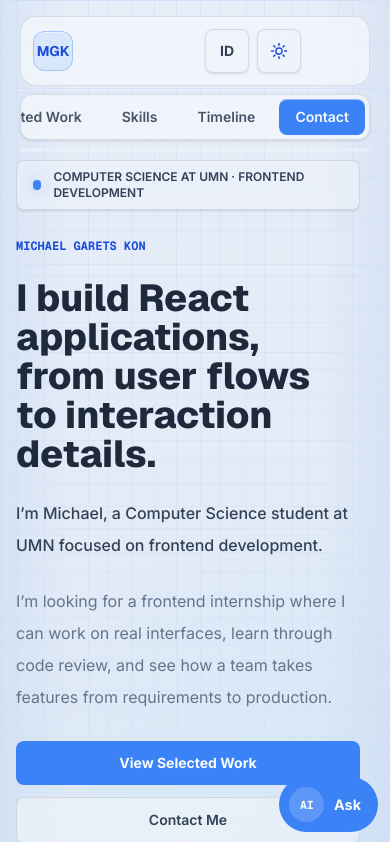
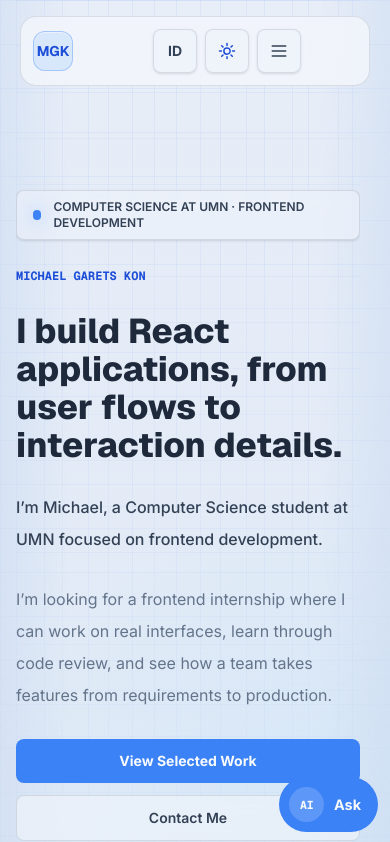
Before and after one commit to michaelgarets/michael-portfolio, a React (Vite) app: page / in a window 390 px wide. Shown: the top 842 px of the page. Built offline with nearby package versions, Linux system fonts and the light colour scheme.

Commit message:
update navbar

```diff
--- a/src/App.jsx
+++ b/src/App.jsx
@@ -734,6 +734,54 @@ const cardMotion = {
   },
 };
 
+const avatarOuterMotion = {
+  hidden: { opacity: 0 },
+  visible: {
+    opacity: 1,
+    transition: {
+      duration: 0.3,
+      delay: DELAY.HERO_PROFILE,
+    },
+  },
+};
+
+const avatarShellMotion = {
+  hidden: {
+    opacity: 0,
+    scale: 0.85,
+    rotate: -4,
+  },
+  visible: {
+    opacity: 1,
+    scale: 1,
+    rotate: 0,
+    transition: {
+      type: "spring",
+      stiffness: 110,
+      damping: 14,
+      mass: 1.2,
+      delay: DELAY.HERO_PROFILE + 0.05,
+    },
+  },
+};
+
+const avatarChildMotion = {
+  hidden: {
+    opacity: 0,
+    y: 20,
+  },
+  visible: (index) => ({
+    opacity: 1,
+    y: 0,
+    transition: {
+      type: "spring",
+      stiffness: 120,
+      damping: 16,
+      delay: DELAY.HERO_PROFILE + 0.2 + index * 0.15,
+    },
+  }),
+};
+
 function Reveal({ children, className = "", delay = 0, as = motion.div }) {
   const Component = as;
 
@@ -939,6 +987,9 @@ function TimelineSection({ content }) {
 
 function App() {
   const [isScrolled, setIsScrolled] = useState(false);
+  const [isNavVisible, setIsNavVisible] = useState(true);
+  const [isMenuOpen, setIsMenuOpen] = useState(false);
+  const lastScrollY = useRef(0);
   const [activeSlide, setActiveSlide] = useState(0);
   const [activeFilter, setActiveFilter] = useState("All");
   const [activeSection, setActiveSection] = useState("about");
@@ -987,6 +1038,15 @@ function App() {
       const navHeight = navRef.current?.offsetHeight ?? 0;
       const scrollTop =
         window.pageYOffset || document.documentElement.scrollTop || 0;
+
+      // Auto-hide navigation bar based on scroll direction
+      if (scrollTop > lastScrollY.current && scrollTop > 100) {
+        setIsNavVisible(false);
+        setIsMenuOpen(false);
+      } else if (scrollTop < lastScrollY.current || scrollTop <= 100) {
+        setIsNavVisible(true);
+      }
+      lastScrollY.current = scrollTop;
       const maxScroll = Math.max(
         document.documentElement.scrollHeight - window.innerHeight,
         1
@@ -1084,6 +1144,25 @@ function App() {
   }, [content.navLinks]);
 
   useEffect(() => {
+    const updateNavHeight = () => {
+      if (navRef.current) {
+        document.documentElement.style.setProperty(
+          "--nav-height",
+          `${navRef.current.offsetHeight}px`
+        );
+      }
+    };
+
+    const rafId = requestAnimationFrame(updateNavHeight);
+    window.addEventListener("resize", updateNavHeight);
+
+    return () => {
+      cancelAnimationFrame(rafId);
+      window.removeEventListener("resize", updateNavHeight);
+    };
+  }, [language, isMenuOpen, theme]);
+
+  useEffect(() => {
     const pageTop = pageTopRef.current;
 
     if (!pageTop) return undefined;
@@ -1207,10 +1286,22 @@ function App() {
         className="absolute left-0 top-0 h-px w-px"
         aria-hidden="true"
       />
+      {/* Scroll Progress Bar at the very top of viewport */}
+      <div
+        className="pointer-events-none fixed left-0 right-0 top-0 z-[100] h-[2px] w-full overflow-hidden"
+        aria-hidden="true"
+      >
+        <motion.div
+          className="scroll-progress-bar h-full origin-left"
+          animate={{ scaleX: scrollProgress }}
+          transition={{ duration: 0.18, ease: "easeOut" }}
+        />
+      </div>
+
       <nav
         ref={navRef}
-        className={`fixed left-0 right-0 top-0 z-50 px-3 py-4 transition-all duration-300 ${
-          isScrolled ? "translate-y-0" : ""
+        className={`fixed left-0 right-0 top-0 z-50 px-3 py-4 transition-transform duration-300 ${
+          isNavVisible ? "translate-y-0" : "-translate-y-full"
         }`}
       >
         <div
@@ -1333,62 +1424,72 @@ function App() {
                 {themeIcons.dark}
               </span>
             </button>
-          </div>
-        </div>
-        <ul
-          ref={mobileNavRef}
-          className="theme-nav-shell mx-auto mt-2 flex w-[calc(100%_-_1rem)] max-w-[1200px] gap-2 overflow-x-auto rounded-xl border p-1 shadow-sm backdrop-blur xl:hidden"
-        >
+
+            {/* Hamburger Button (visible under xl) */}
+            <button
+              type="button"
+              onClick={() => setIsMenuOpen((prev) => !prev)}
+              className="theme-control inline-flex h-11 w-11 items-center justify-center rounded-lg border text-sm font-bold shadow-sm transition hover:-translate-y-0.5 xl:hidden"
+              aria-label="Toggle navigation menu"
+              aria-expanded={isMenuOpen}
+            >
+              {isMenuOpen ? (
+                <svg viewBox="0 0 24 24" fill="none" className="h-5 w-5" stroke="currentColor" strokeWidth="2">
+                  <path d="M6 18L18 6M6 6l12 12" strokeLinecap="round" strokeLinejoin="round" />
+                </svg>
+              ) : (
+                <svg viewBox="0 0 24 24" fill="none" className="h-5 w-5" stroke="currentColor" strokeWidth="2">
+                  <path d="M4 6h16M4 12h16M4 18h16" strokeLinecap="round" strokeLinejoin="round" />
+                </svg>
+              )}
+            </button>
+          </div>
+        </div>
+
+        {/* Dropdown Menu (visible under xl) */}
+        <AnimatePresence>
+          {isMenuOpen && (
+            <motion.div
+              initial={{ opacity: 0, height: 0, scale: 0.95 }}
+              animate={{ opacity: 1, height: "auto", scale: 1 }}
+              exit={{ opacity: 0, height: 0, scale: 0.95 }}
+              transition={{ duration: 0.2, ease: "easeInOut" }}
+              className="theme-nav-shell absolute left-3 right-3 mt-2 overflow-hidden rounded-xl border p-2 shadow-lg backdrop-blur-xl xl:hidden"
+            >
+              <ul className="flex flex-col gap-1">
                 {content.navLinks.map((link) => {
                   const isActive = activeSection === link.href.slice(1);
 
                   return (
-              <li className="relative min-w-fit flex-1" key={link.href}>
+                    <li key={link.href}>
                       <a
                         href={link.href}
-                  onClick={(event) => handleNavClick(event, link.href)}
-                  aria-current={isActive ? "page" : undefined}
-                  data-section={link.href.slice(1)}
-                  className={`relative flex justify-center rounded-lg px-4 py-2 text-sm font-semibold outline-none transition-colors duration-150 focus-visible:outline focus-visible:outline-2 focus-visible:outline-offset-2 focus-visible:outline-sky-300/70 ${
+                        onClick={(event) => {
+                          handleNavClick(event, link.href);
+                          setIsMenuOpen(false);
+                        }}
+                        className={`block rounded-lg px-4 py-2.5 text-sm font-semibold transition-colors ${
                           isActive
-                      ? "theme-text-on-accent"
+                            ? "theme-text-on-accent bg-sky-500/10 text-sky-400"
                             : "theme-muted theme-hover-soft"
                         }`}
                       >
-                  {isActive && (
-                    <motion.span
-                      layoutId="active-mobile-nav"
-                      className="theme-active-pill absolute inset-0 rounded-lg"
-                      transition={{
-                        type: "spring",
-                        stiffness: 520,
-                        damping: 42,
-                        mass: 0.65,
-                      }}
-                    />
-                  )}
-                  <span className="relative z-10 whitespace-nowrap">
                         {link.label}
-                  </span>
                       </a>
                     </li>
                   );
                 })}
               </ul>
-        <div
-          className="scroll-progress-track pointer-events-none mx-auto mt-2 h-1 w-[calc(100%_-_1rem)] max-w-[1200px] overflow-hidden rounded-full"
-          aria-hidden="true"
-        >
-          <motion.div
-            className="scroll-progress-bar h-full origin-left rounded-full"
-            animate={{ scaleX: scrollProgress }}
-            transition={{ duration: 0.18, ease: "easeOut" }}
-          />
-        </div>
+            </motion.div>
+          )}
+        </AnimatePresence>
       </nav>
 
       <main>
-        <section className="hero-section relative ml-4 mr-auto grid min-h-[100svh] w-[min(21.5rem,calc(100%-2rem))] min-w-0 items-center gap-10 overflow-hidden pb-20 pt-40 sm:mx-auto sm:w-[min(94%,1200px)] md:pt-44 lg:grid-cols-[1.05fr_0.95fr] lg:gap-14 lg:pb-28">
+        <section
+          className="hero-section relative ml-4 mr-auto grid min-h-[100svh] w-[min(21.5rem,calc(100%-2rem))] min-w-0 items-center gap-10 overflow-hidden pb-20 sm:mx-auto sm:w-[min(94%,1200px)] lg:grid-cols-[1.05fr_0.95fr] lg:gap-14 lg:pb-28"
+          style={{ paddingTop: "calc(var(--nav-height, 160px) + 5.5rem)" }}
+        >
           <div
             className="hero-grid absolute inset-0 -z-10"
             aria-hidden="true"
@@ -1405,7 +1506,7 @@ function App() {
               </p>
             </div>
 
-            <div className="space-y-6">
+            <div className="space-y-7 sm:space-y-8">
               <p className="type-label">
                 {content.hero.name}
               </p>
@@ -1483,20 +1584,34 @@ function App() {
             </div>
           </Reveal>
 
-          <Reveal className="min-w-0" delay={DELAY.HERO_PROFILE}>
+          <motion.div
+            className="min-w-0"
+            variants={avatarOuterMotion}
+            initial="hidden"
+            animate="visible"
+          >
             <div className="relative mx-auto w-full max-w-[30rem]">
               <div
                 className="absolute -inset-10 -z-10 rounded-full bg-sky-300/12 blur-3xl"
                 aria-hidden="true"
               />
-              <div className="profile-shell kinetic-glass relative overflow-hidden rounded-2xl p-3">
-              <div className="profile-badge absolute right-5 top-5 z-30 rounded-lg border px-3 py-1 text-xs font-bold uppercase tracking-normal backdrop-blur">
+              <motion.div
+                className="profile-shell kinetic-glass relative overflow-hidden rounded-2xl p-3"
+                variants={avatarShellMotion}
+              >
+                <motion.div
+                  className="profile-badge absolute right-5 top-5 z-30 rounded-lg border px-3 py-1 text-xs font-bold uppercase tracking-normal backdrop-blur"
+                  variants={avatarChildMotion}
+                  custom={0}
+                >
                   React
-              </div>
-              <div
+                </motion.div>
+                <motion.div
                   className="profile-stage relative overflow-hidden rounded-xl"
                   onMouseEnter={stopAutoSlide}
                   onMouseLeave={resetAutoSlide}
+                  variants={avatarChildMotion}
+                  custom={1}
                 >
                   <div className="profile-badge absolute left-4 top-4 z-20 rounded-lg px-4 py-2 text-xs font-semibold uppercase tracking-normal backdrop-blur">
                     {content.profileCard.label}
@@ -1528,9 +1643,13 @@ function App() {
                       </p>
                     </div>
                   </div>
-              </div>
-
-              <div className="profile-control-panel relative mt-3 rounded-xl border p-4">
+                </motion.div>
+
+                <motion.div
+                  className="profile-control-panel relative mt-3 rounded-xl border p-4"
+                  variants={avatarChildMotion}
+                  custom={2}
+                >
                   <div className="flex items-center justify-between gap-3">
                     <button
                       type="button"
@@ -1572,10 +1691,10 @@ function App() {
                       </span>
                     ))}
                   </div>
-              </div>
-              </div>
-            </div>
-          </Reveal>
+                </motion.div>
+              </motion.div>
+            </div>
+          </motion.div>
         </section>
 
         <section
--- a/src/styles.css
+++ b/src/styles.css
@@ -179,7 +179,7 @@
   }
 
   .type-hero-title {
-    @apply text-[2.35rem] font-extrabold leading-[1.04] tracking-normal sm:text-6xl sm:leading-[0.98] md:text-7xl lg:text-[5.5rem];
+    @apply text-[2.15rem] font-extrabold leading-[1.1] tracking-normal sm:text-[3.15rem] sm:leading-[1.08] md:text-[3.8rem] md:leading-[1.04] lg:text-[4.75rem] lg:leading-[1.02];
     font-family: "Geist", "Inter", sans-serif;
     color: var(--text-primary);
     text-wrap: balance;
```
Lines whose indentation alone changed are shown as unchanged.
